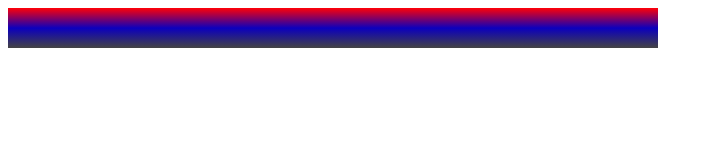
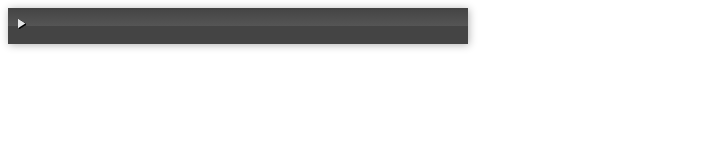
Before and after one commit to Kryakena/javascript_8_music-player, a plain HTML site: page audiojs/index.html in a window 1280 px wide. Shown: the whole page, without its empty margins (0-716 px from the left). Drawn offline with Linux system fonts and the light colour scheme.

Commit message:
Fix project

```diff
--- a/audiojs/index.html
+++ b/audiojs/index.html
@@ -14,6 +14,21 @@
     <audio src="Король и Шут - Мой Характер.mp3"></audio>
     <audio src="Король и Шут - Проклятый старый дом.mp3"></audio>
     <audio src="Горшок - Жизнь.mp3"></audio>
+    <div class="play-pause">
+        <p class="play"></p>
+        <p class="pause"></p>
+        <p class="loading"></p>
+        <p class="error"></p>
+    </div>
+    <div class="scrubber">
+        <div class="scrubber-wrapper">
+            <div class="scrubber-inner"></div>
+        </div>
+    </div>
+    <div class="time">
+        <div class="time-inner"></div>
+    </div>
+    <div class="error-message"></div>
 </div>
 </body>
 </html>
--- a/audiojs/style.css
+++ b/audiojs/style.css
@@ -1,8 +1,25 @@
+.audiojs .play {
+    background: url("player-graphics.gif") -2px 1px no-repeat;
+}
+
+.audiojs .play {
+    display: block;
+}
+
 .audiojs p {
+    display: none;
     width: 25px;
     height: 40px;
     margin: 0px;
     cursor: pointer;
+}
+
+p {
+    display: block;
+    -webkit-margin-before: 1em;
+    -webkit-margin-after: 1em;
+    -webkit-margin-start: 0;
+    -webkit-margin-end: 0;
 }
 
 .audiojs {
@@ -14,8 +31,15 @@
     background: #373338 -webkit-gradient(linear, left top, left bottom, color-stop(0, #ff0007), color-stop(0.5, #0c00bc), color-stop(0.51, #0c00bc), color-stop(1, #444));
 }
 
-
-
-/*background: #373338 -webkit-gradient(linear, left top, left bottom, color-stop(0, #ff0007), color-stop(0.5, #060055), color-stop(0.51, #060055), color-stop(1, #444));*/
-/*градиент*/
-/*background: #373338 -webkit-gradient(linear, left top, left bottom, from(#ff0007), to(#0a0270));*/
+.audiojs {
+    width: 460px;
+    height: 36px;
+    background: #404040;
+    overflow: hidden;
+    font-family: monospace;
+    font-size: 12px;
+    background-image: -webkit-gradient(linear, left top, left bottom, color-stop(0, #444), color-stop(0.5, #555), color-stop(0.51, #444), color-stop(1, #444));
+    background-image: -moz-linear-gradient(center top, #444 0%, #555 50%, #444 51%, #444 100%);
+    -webkit-box-shadow: 1px 1px 8px rgba(0, 0, 0, 0.3);
+    -moz-box-shadow: 1px 1px 8px rgba(0, 0, 0, 0.3);
+}
```
Also changed, not shown: 1 other file.
